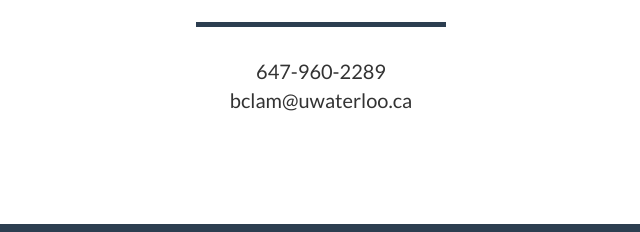
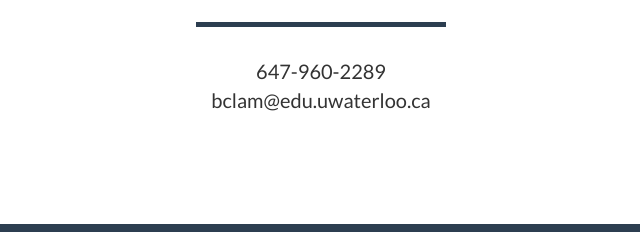
Before and after one commit to b-lam/b-lam.github.io, a website: page index.html in a window 1280 px wide. Shown: the part 3601-3833 px from the top of the page, 319-959 px from the left. Drawn offline with nearby package versions, Linux system fonts and the light colour scheme.

Commit message:
Updated email address

```diff
--- a/index.html
+++ b/index.html
@@ -208,7 +208,7 @@
                 <div class="col-lg-12 text-center">
                     <h2>Contact Me</h2>
                     <hr class="star-primary">
-                    <p>647-960-2289<br>bclam@uwaterloo.ca</p>
+                    <p>647-960-2289<br>bclam@edu.uwaterloo.ca</p>
                 </div>
             </div>
 <!--             <div class="row">
```
